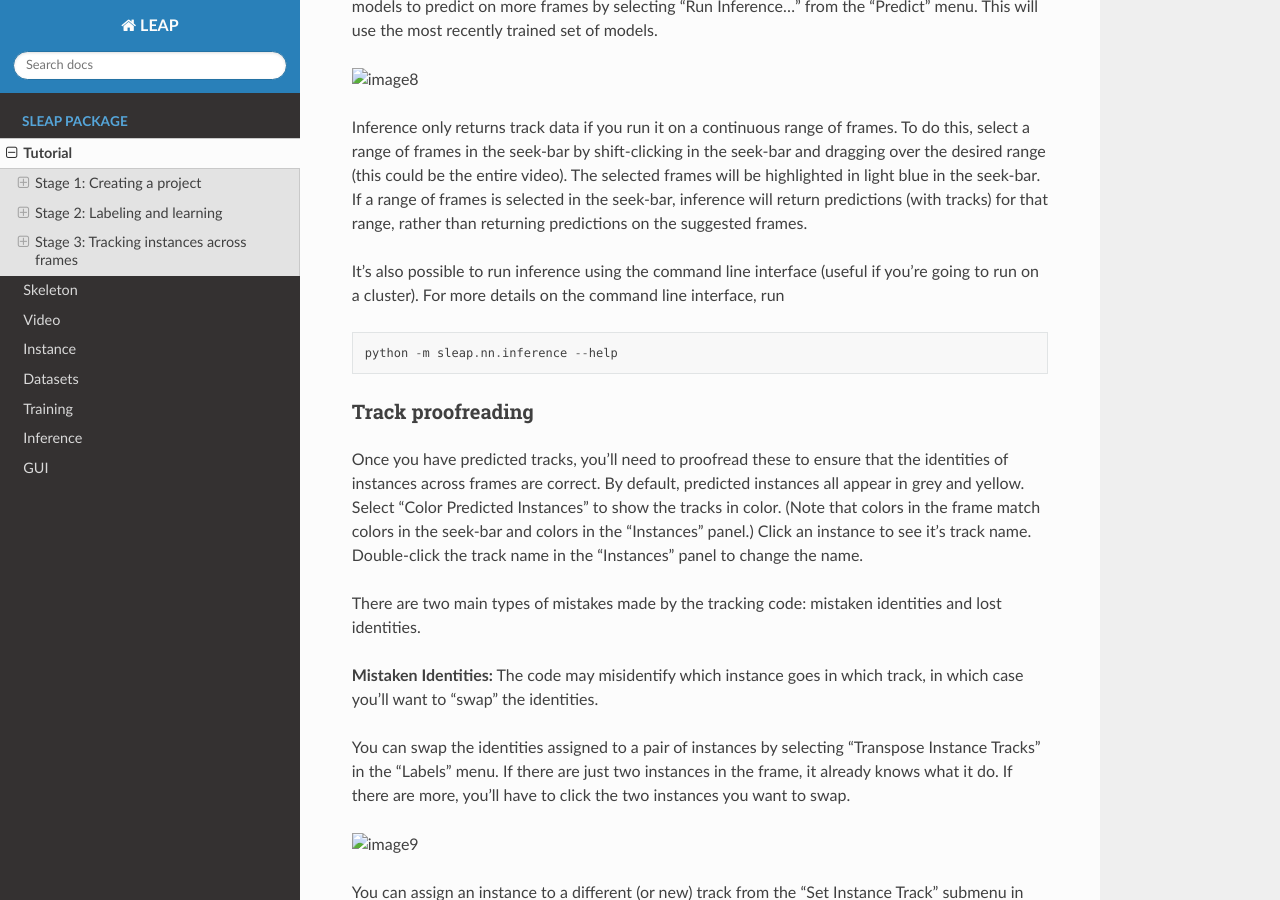
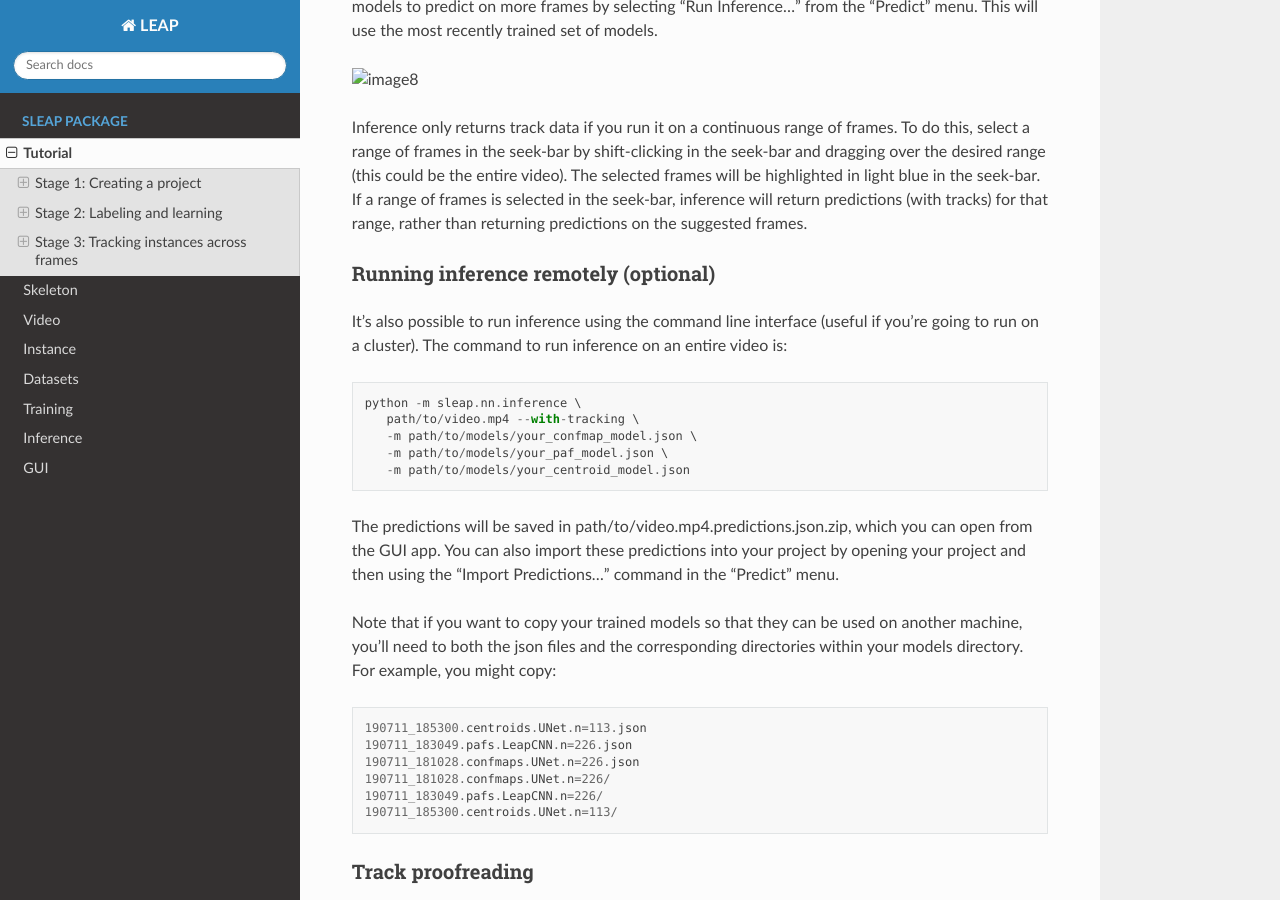
Before and after one commit to mingxiaowei/jelly-sleap, a Sphinx documentation site: the page built from docs/tutorial.rst, in a window 1280 px wide and 900 px high, scrolled down 5226 px. Built offline with Sphinx 7.4.7 and the Read the Docs theme 2.0.0, drawn with Linux system fonts in a browser that asks for light colours.

Commit message:
more info about inference on cluster

```diff
--- a/docs/tutorial.rst
+++ b/docs/tutorial.rst
@@ -261,13 +261,38 @@ light blue in the seek-bar. If a range of frames is selected in the
 seek-bar, inference will return predictions (with tracks) for that
 range, rather than returning predictions on the suggested frames.
 
+Running inference remotely (optional)
+~~~~~~~~~~~~~~~~~~~~~~~~~~~~~~~~~~~~~
+
 It’s also possible to run inference using the command line interface
-(useful if you’re going to run on a cluster). For more details on the
-command line interface, run
+(useful if you’re going to run on a cluster). The command to run inference on
+an entire video is:
 
 ::
 
-   python -m sleap.nn.inference --help
+   python -m sleap.nn.inference \
+      path/to/video.mp4 --with-tracking \
+      -m path/to/models/your_confmap_model.json \
+      -m path/to/models/your_paf_model.json \
+      -m path/to/models/your_centroid_model.json
+
+The predictions will be saved in path/to/video.mp4.predictions.json.zip,
+which you can open from the GUI app. You can also import these predictions into
+your project by opening your project and then using the "Import Predictions..."
+command in the "Predict" menu.
+
+Note that if you want to copy your trained models so that they can be used on
+another machine, you'll need to both the json files and the corresponding
+directories within your models directory. For example, you might copy:
+
+::
+
+   190711_185300.centroids.UNet.n=113.json
+   190711_183049.pafs.LeapCNN.n=226.json
+   190711_181028.confmaps.UNet.n=226.json
+   190711_181028.confmaps.UNet.n=226/
+   190711_183049.pafs.LeapCNN.n=226/
+   190711_185300.centroids.UNet.n=113/
 
 Track proofreading
 ~~~~~~~~~~~~~~~~~~
```
